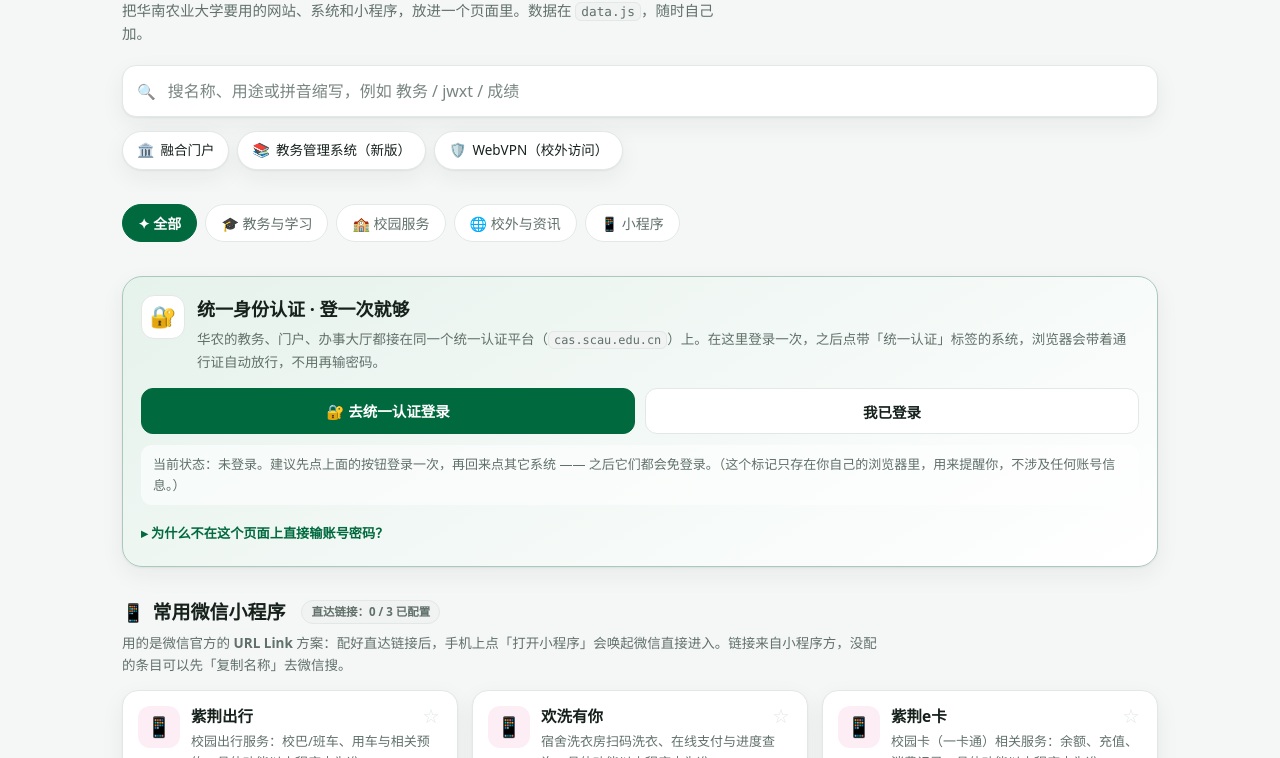
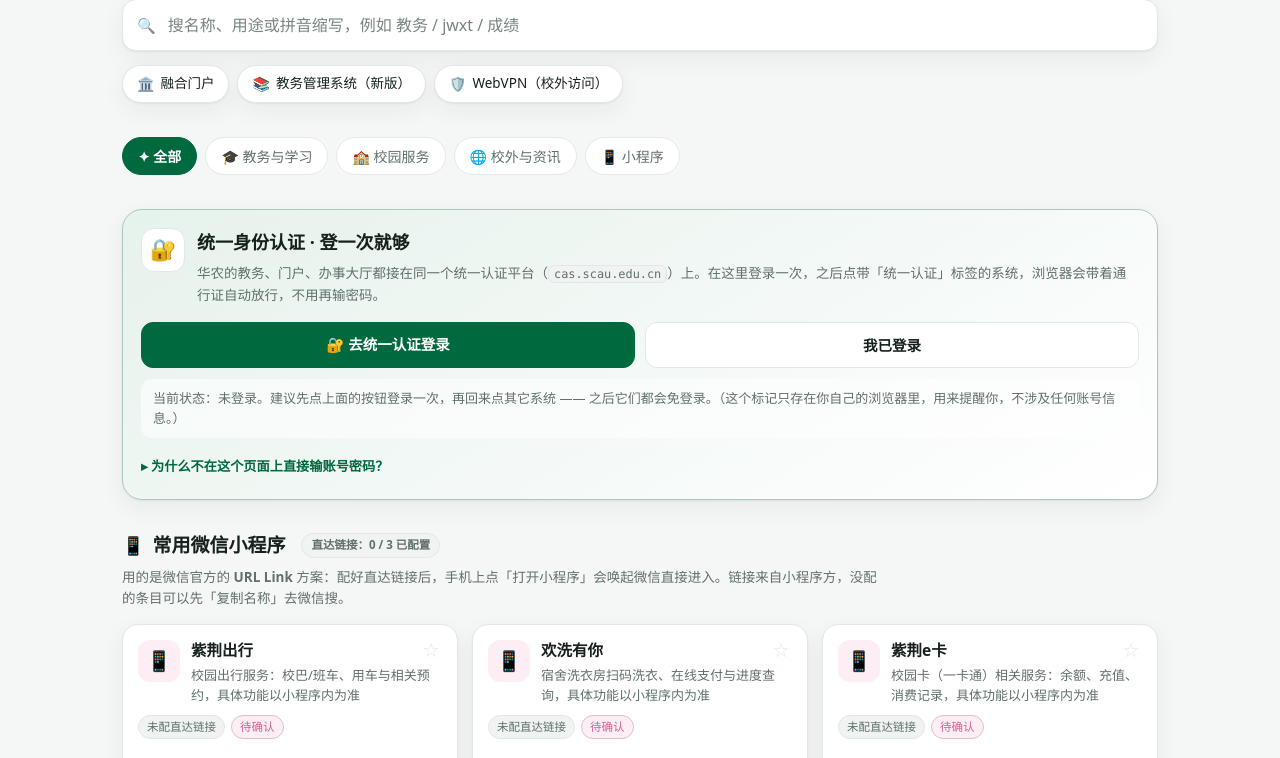
Before and after one commit to 1364520770/SCAU_Portal, a plain HTML site: page index.html in a window 1280 px wide. Shown: the part 173-931 px from the top of the page. Drawn offline with Linux system fonts and the light colour scheme.

Commit message:
Remove hero helper text

```diff
--- a/index.html
+++ b/index.html
@@ -31,7 +31,6 @@
   <section class="hero">
     <div class="wrap">
       <h1>华农入口导航</h1>
-      <p class="hero-sub">把华南农业大学要用的网站、系统和小程序，放进一个页面里。数据在 <code>data.js</code>，随时自己加。</p>
 
       <div class="search" role="search">
         <span class="search-ico" aria-hidden="true">🔍</span>
--- a/styles.css
+++ b/styles.css
@@ -112,7 +112,6 @@ code {
   background: linear-gradient(100deg, var(--brand), var(--pink));
   -webkit-background-clip: text; background-clip: text; color: transparent;
 }
-.hero-sub { margin: 0 0 20px; color: var(--muted); font-size: 14.5px; max-width: 620px; }
 
 .search {
   display: flex; align-items: center; gap: 10px;
```
